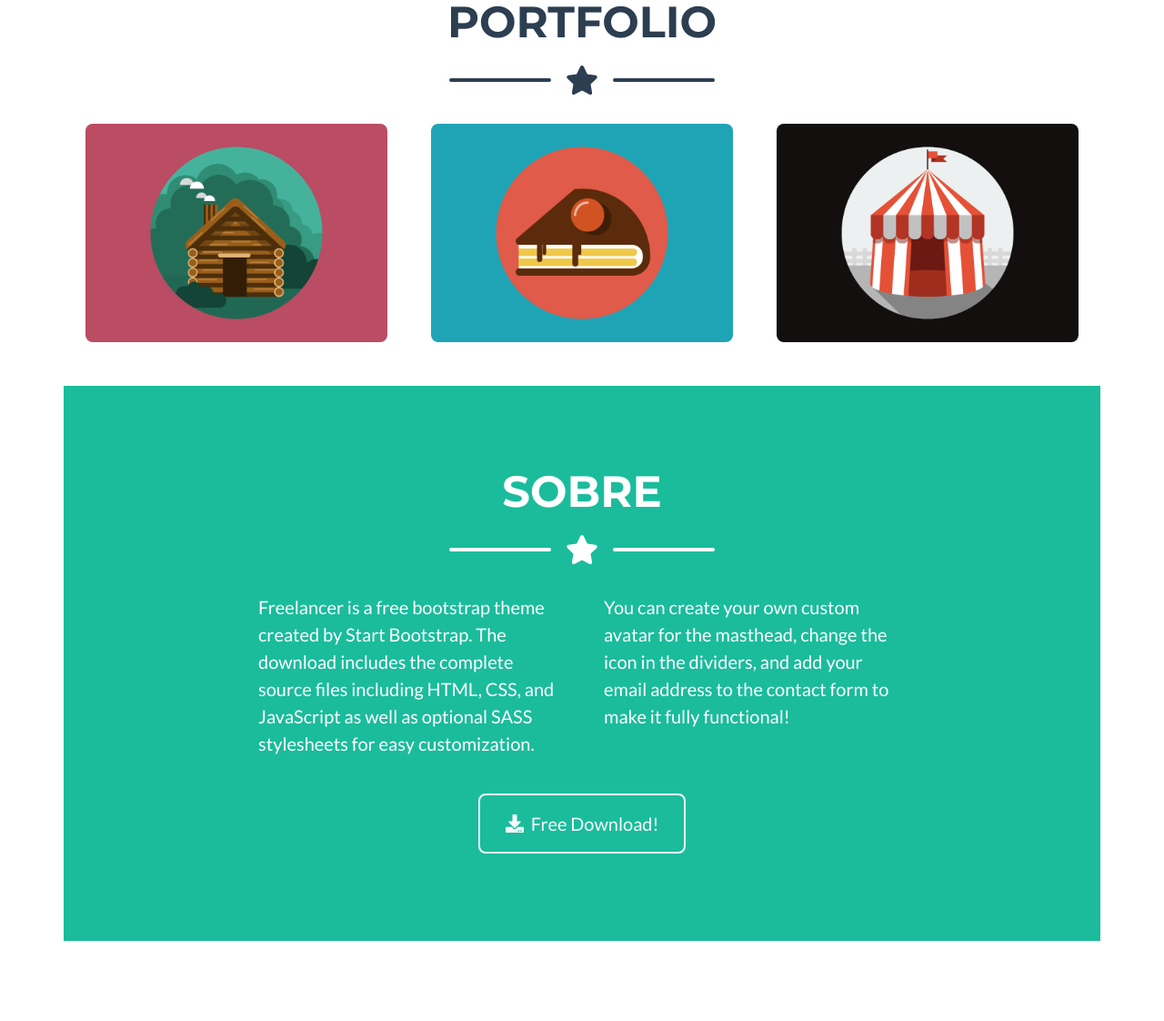
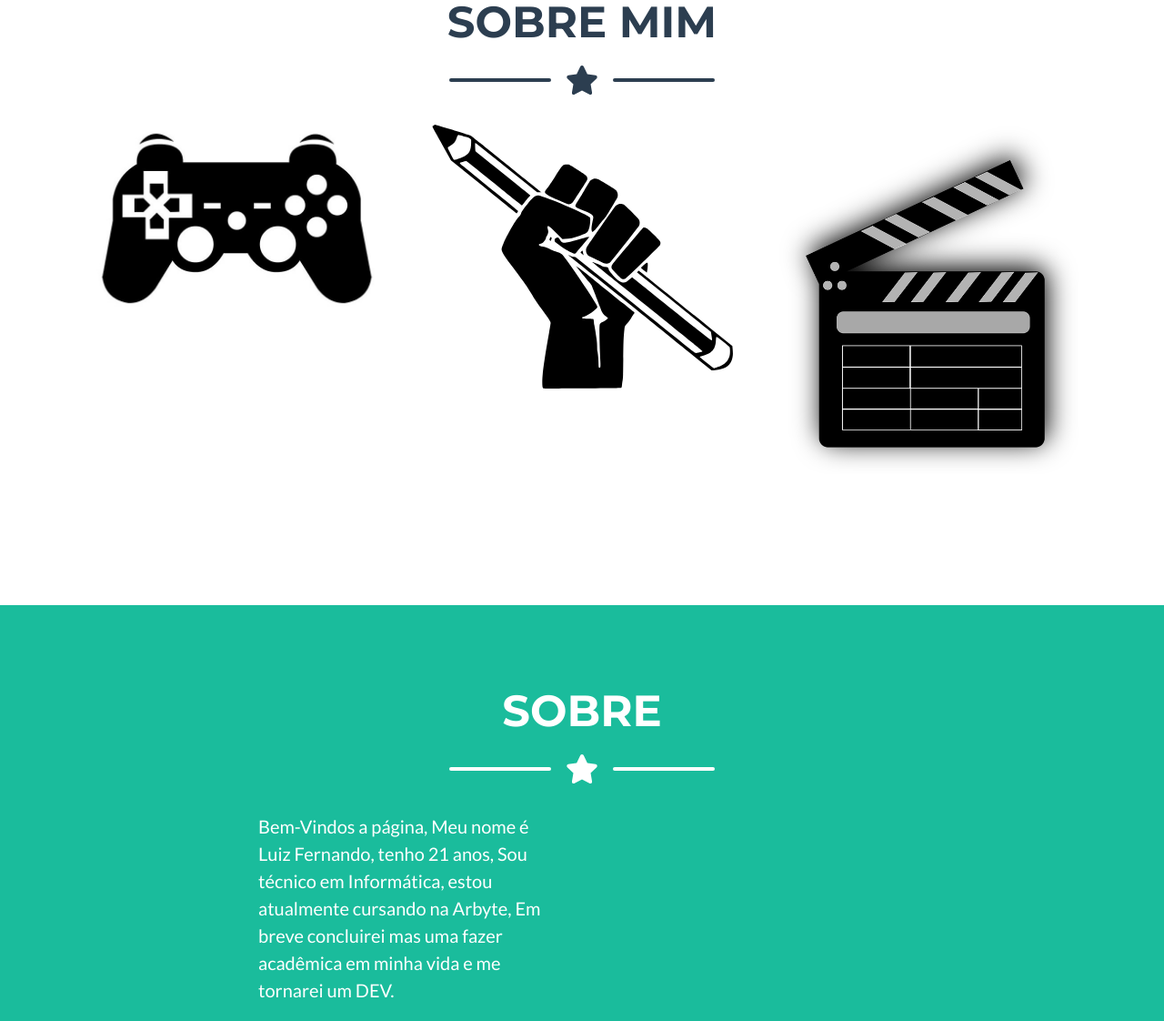
Before and after one commit to LuizF1408/minha_pagina, a website: page dist/index.html in a window 1280 px wide. Shown: the part 860-1982 px from the top of the page at 91% size. Drawn offline with nearby package versions, Linux system fonts and the light colour scheme.

Commit message:
Att da Freelancer

```diff
--- a/dist/index.html
+++ b/dist/index.html
@@ -1,5 +1,5 @@
 <!DOCTYPE html>
-<html lang="en">
+<html lang="pt-br">
     <head>
         <meta charset="utf-8" />
         <meta name="viewport" content="width=device-width, initial-scale=1, shrink-to-fit=no" />
@@ -21,7 +21,7 @@
                 <a class="navbar-brand js-scroll-trigger" href="#page-top">Luiz Fernando</a><button class="navbar-toggler navbar-toggler-right text-uppercase font-weight-bold bg-primary text-white rounded" type="button" data-toggle="collapse" data-target="#navbarResponsive" aria-controls="navbarResponsive" aria-expanded="false" aria-label="Toggle navigation">Menu <i class="fas fa-bars"></i></button>
                 <div class="collapse navbar-collapse" id="navbarResponsive">
                     <ul class="navbar-nav ml-auto">
-                        <li class="nav-item mx-0 mx-lg-1"><a class="nav-link py-3 px-0 px-lg-3 rounded js-scroll-trigger" href="#portfolio">Portfolio</a></li>
+                        <li class="nav-item mx-0 mx-lg-1"><a class="nav-link py-3 px-0 px-lg-3 rounded js-scroll-trigger" href="#portfolio">Curiosidades</a></li>
                         <li class="nav-item mx-0 mx-lg-1"><a class="nav-link py-3 px-0 px-lg-3 rounded js-scroll-trigger" href="#about">Sobre</a></li>
                         <li class="nav-item mx-0 mx-lg-1"><a class="nav-link py-3 px-0 px-lg-3 rounded js-scroll-trigger" href="#contact">Contato</a></li>
                     </ul>
@@ -47,7 +47,7 @@
         <section class="page-section portfolio" id="portfolio">
             <div class="container">
                 <!-- Portfolio Section Heading-->
-                <h2 class="page-section-heading text-center text-uppercase text-secondary mb-0">Portfolio</h2>
+                <h2 class="page-section-heading text-center text-uppercase text-secondary mb-0">Sobre Mim</h2>
                 <!-- Icon Divider-->
                 <div class="divider-custom">
                     <div class="divider-custom-line"></div>
@@ -62,7 +62,7 @@
                             <div class="portfolio-item-caption d-flex align-items-center justify-content-center h-100 w-100">
                                 <div class="portfolio-item-caption-content text-center text-white"><i class="fas fa-plus fa-3x"></i></div>
                             </div>
-                            <img class="img-fluid" src="assets/img/portfolio/cabin.png" alt="" />
+                            <img class="img-fluid" src="assets/img/controle.jpg" alt="" />
                         </div>
                     </div>
                     <!-- Portfolio Item 2-->
@@ -71,7 +71,7 @@
                             <div class="portfolio-item-caption d-flex align-items-center justify-content-center h-100 w-100">
                                 <div class="portfolio-item-caption-content text-center text-white"><i class="fas fa-plus fa-3x"></i></div>
                             </div>
-                            <img class="img-fluid" src="assets/img/portfolio/cake.png" alt="" />
+                            <img class="img-fluid" src="assets/img/lapis.svg" alt="" />
                         </div>
                     </div>
                     <!-- Portfolio Item 3-->
@@ -80,10 +80,12 @@
                             <div class="portfolio-item-caption d-flex align-items-center justify-content-center h-100 w-100">
                                 <div class="portfolio-item-caption-content text-center text-white"><i class="fas fa-plus fa-3x"></i></div>
                             </div>
-                            <img class="img-fluid" src="assets/img/portfolio/circus.png" alt="" />
+                            <img class="img-fluid" src="assets/img/claquete.webp" alt="" />
                         </div>
                     </div>
 
+
+        </section>
         <!-- About Section-->
         <section class="page-section bg-primary text-white mb-0" id="about">
             <div class="container">
@@ -97,16 +99,15 @@
                 </div>
                 <!-- About Section Content-->
                 <div class="row">
-                    <div class="col-lg-4 ml-auto"><p class="lead">Freelancer is a free bootstrap theme created by Start Bootstrap. The download includes the complete source files including HTML, CSS, and JavaScript as well as optional SASS stylesheets for easy customization.</p></div>
-                    <div class="col-lg-4 mr-auto"><p class="lead">You can create your own custom avatar for the masthead, change the icon in the dividers, and add your email address to the contact form to make it fully functional!</p></div>
+                    <div class="col-lg-4 ml-auto"><p class="lead">Bem-Vindos a página, Meu nome é Luiz Fernando, tenho 21 anos, Sou técnico em Informática, estou atualmente cursando na Arbyte, Em breve concluirei mas uma fazer acadêmica em minha vida e me tornarei um DEV. </p></div>
+                    <div class="col-lg-4 mr-auto"><p class="lead"></p></div>
                 </div>
                 <!-- About Section Button-->
                 <div class="text-center mt-4">
-                    <a class="btn btn-xl btn-outline-light" href="https://startbootstrap.com/themes/freelancer/"><i class="fas fa-download mr-2"></i>Free Download!</a>
-                </div>
+
             </div>
         </section>
-        <!-- Contact Section-->
+         <!-- Contact Section-->
         <section class="page-section" id="contact">
             <div class="container">
                 <!-- Contact Section Heading-->
@@ -130,13 +131,13 @@
                             </div>
                             <div class="control-group">
                                 <div class="form-group floating-label-form-group controls mb-0 pb-2">
-                                    <label>Email </label><input class="form-control" id="email" type="email" placeholder="Email" required="required" data-validation-required-message="Please enter your email address." />
+                                    <label>Email </label><input class="form-control" id="email" type="email" placeholder="Email " required="required" data-validation-required-message="Please enter your email address." />
                                     <p class="help-block text-danger"></p>
                                 </div>
                             </div>
                             <div class="control-group">
                                 <div class="form-group floating-label-form-group controls mb-0 pb-2">
-                                    <label>(00)00000-0000</label><input class="form-control" id="phone" type="tel" placeholder="(00)00000-0000" required="required" data-validation-required-message="Please enter your phone number." />
+                                    <label>Numero</label><input class="form-control" id="phone" type="tel" placeholder="Numero" required="required" data-validation-required-message="Please enter your phone number." />
                                     <p class="help-block text-danger"></p>
                                 </div>
                             </div>
--- a/package.json
+++ b/package.json
@@ -38,7 +38,8 @@
     }
   ],
   "dependencies": {
-    "bootstrap": "4.4.1"
+    "bootstrap": "4.4.1",
+    "startbootstrap": "0.0.1"
   },
   "deprecated": false,
   "description": "A freelancer portfolio HTML theme for Bootstrap.",
```
Also changed, not shown: dist/assets/img/claquete.webp (added), dist/assets/img/controle.jpg (added), dist/assets/img/lapis.svg (added), 1 other file.
